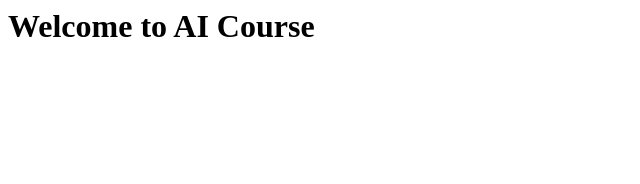
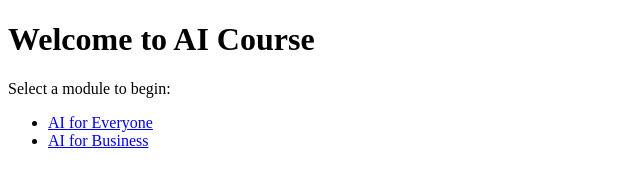
Before and after one commit to Ngeyane2003/AI-Course, a plain HTML site: page index.html in a window 1280 px wide. Shown: the whole page, without its empty margins (0-640 px from the left). Drawn offline with Linux system fonts and the light colour scheme.

Commit message:
Update index.html

```diff
--- a/index.html
+++ b/index.html
@@ -1 +1,15 @@
-<html><head><title>AI Course</title></head><body><h1>Welcome to AI Course</h1></body></html>
+<!DOCTYPE html>
+<html>
+<head>
+  <meta charset="UTF-8">
+  <title>AI Course</title>
+</head>
+<body>
+  <h1>Welcome to AI Course</h1>
+  <p>Select a module to begin:</p>
+  <ul>
+    <li><a href="ai-for-everyone/index.html">AI for Everyone</a></li>
+    <li><a href="ai-for-business/index.html">AI for Business</a></li>
+  </ul>
+</body>
+</html>
```
